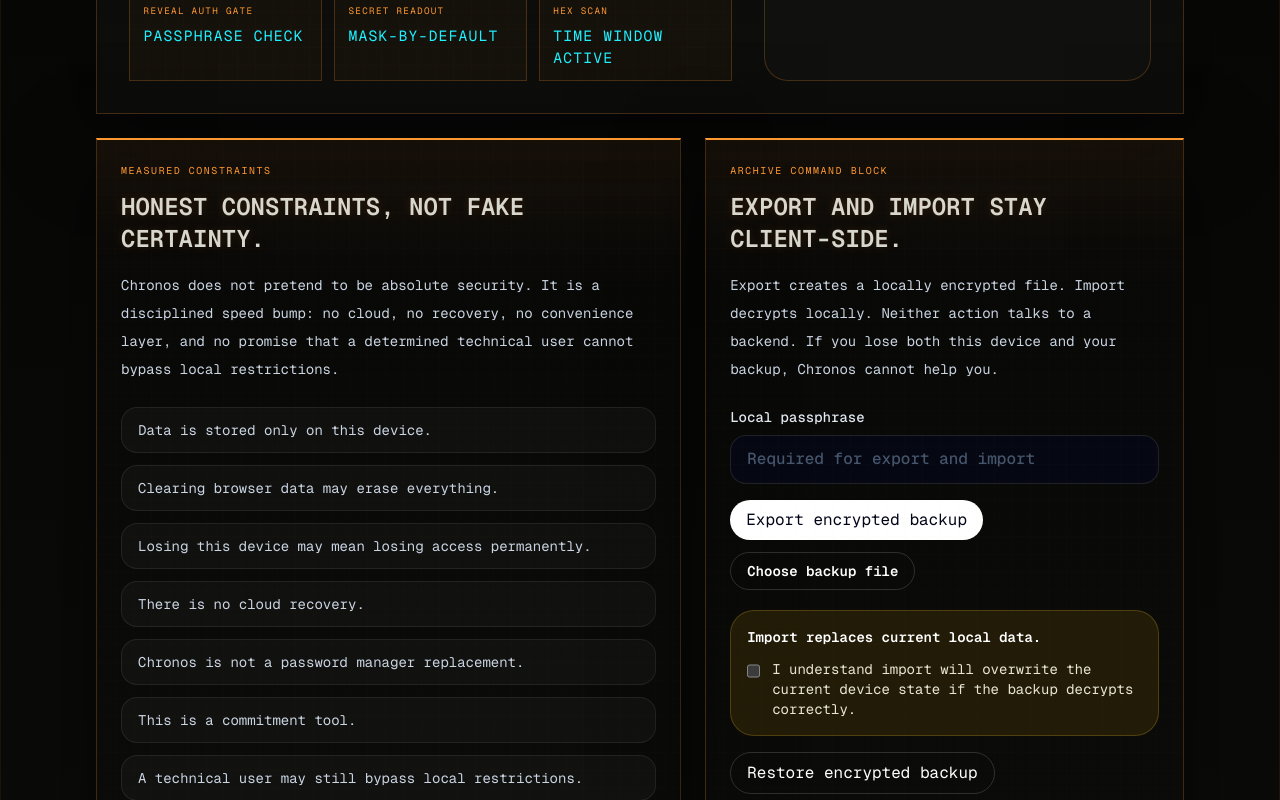
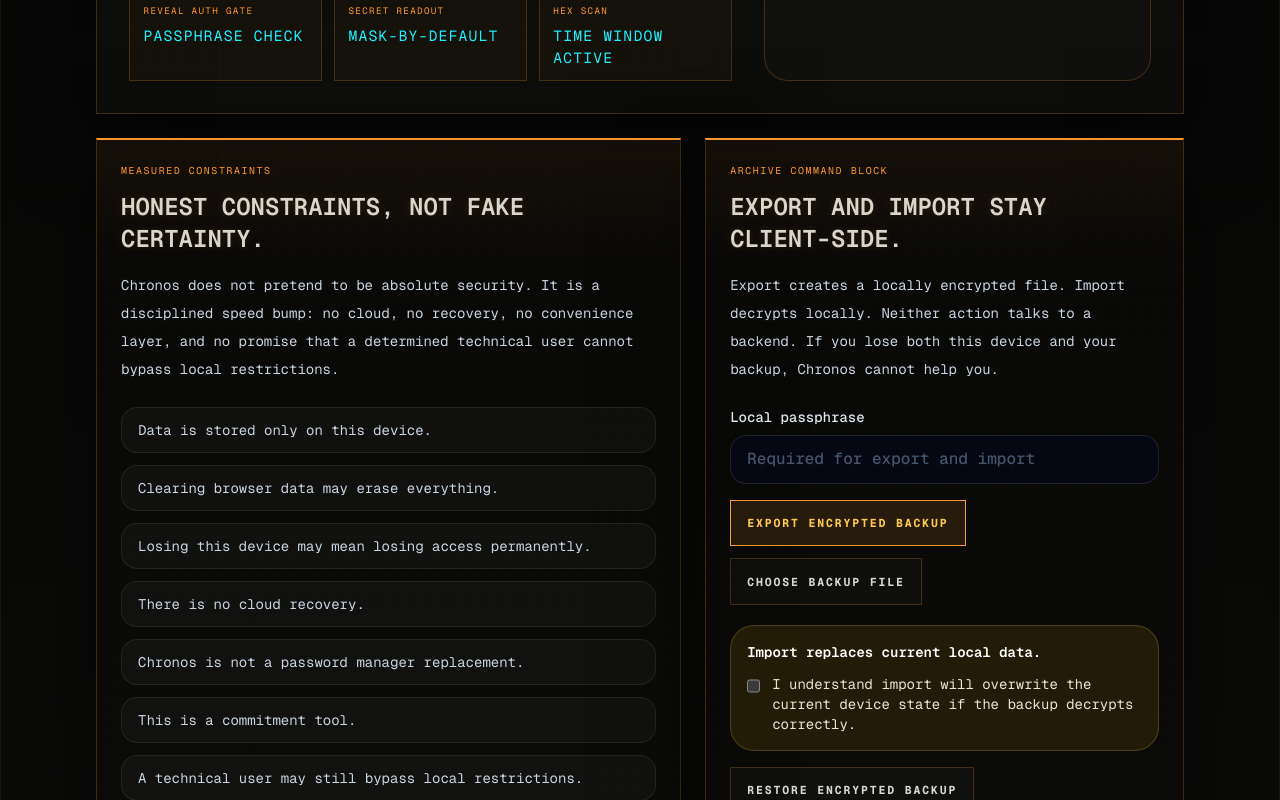
Before and after one commit to HODLCLONE/chronos, a Next.js app: page / in a window 1280 px wide. Shown: the part 540-1340 px from the top of the page. Built offline with nearby package versions, Linux system fonts and the light colour scheme.

Commit message:
feat: harden chronos command surfaces

```diff
--- a/src/app/globals.css
+++ b/src/app/globals.css
@@ -212,6 +212,63 @@
   opacity: 0.28;
 }
 
+.command-button,
+.command-button-muted,
+.command-button-danger {
+  display: inline-flex;
+  min-height: 2.75rem;
+  width: 100%;
+  align-items: center;
+  justify-content: center;
+  border-radius: 0;
+  padding: 0.85rem 1rem;
+  font-size: 0.72rem;
+  font-weight: 700;
+  letter-spacing: 0.16em;
+  text-transform: uppercase;
+  transition: background-color 0.15s ease, color 0.15s ease, border-color 0.15s ease;
+}
+
+.command-button {
+  border: 1px solid var(--chronos-gold);
+  background: rgba(255, 152, 48, 0.12);
+  color: var(--chronos-gold-strong);
+}
+
+.command-button:hover {
+  background: rgba(255, 152, 48, 0.2);
+}
+
+.command-button-muted {
+  border: 1px solid var(--chronos-border);
+  background: rgba(255, 255, 255, 0.02);
+  color: var(--chronos-ink);
+}
+
+.command-button-muted:hover {
+  border-color: var(--chronos-border-strong);
+  color: var(--chronos-gold-strong);
+}
+
+.command-button-danger {
+  border: 1px solid rgba(255, 48, 48, 0.45);
+  background: rgba(255, 48, 48, 0.1);
+  color: #ff7a7a;
+}
+
+.command-button-danger:hover {
+  background: rgba(255, 48, 48, 0.18);
+}
+
+@media (min-width: 640px) {
+  .command-button,
+  .command-button-muted,
+  .command-button-danger {
+    width: auto;
+    min-height: 0;
+  }
+}
+
 .chronos-hourglass {
   position: relative;
   display: inline-flex;
--- a/src/components/chronos-app.tsx
+++ b/src/components/chronos-app.tsx
@@ -312,7 +312,7 @@
             <div className="mt-4 flex flex-col gap-3 sm:flex-row sm:flex-wrap">
               <button
                 type="button"
-                className="inline-flex min-h-11 w-full items-center justify-center rounded-full bg-white px-4 py-3 text-sm font-semibold text-slate-950 transition hover:bg-cyan-100 sm:min-h-0 sm:w-auto sm:py-2"
+                className="command-button"
                 onClick={() => {
                   handleExport().catch((error) =>
                     setToast({
@@ -324,7 +324,7 @@
               >
                 Export encrypted backup
               </button>
-              <label className="inline-flex min-h-11 w-full items-center justify-center rounded-full border border-white/15 px-4 py-3 text-sm font-semibold text-white transition hover:border-white/30 hover:text-cyan-200 sm:min-h-0 sm:w-auto sm:py-2">
+              <label className="command-button-muted">
                 <input ref={importInputRef} type="file" accept="application/json" className="hidden" />
                 Choose backup file
               </label>
@@ -345,7 +345,7 @@
 
             <button
               type="button"
-              className="mt-4 inline-flex min-h-11 w-full items-center justify-center rounded-full border border-white/15 px-4 py-3 text-sm font-semibold text-white transition hover:border-white/30 hover:text-cyan-200 sm:min-h-0 sm:w-auto sm:py-2"
+              className="command-button-muted mt-4"
               onClick={() => {
                 const file = importInputRef.current?.files?.[0] ?? null;
                 handleImport(file).catch((error) =>
--- a/src/components/lockin-detail-client.tsx
+++ b/src/components/lockin-detail-client.tsx
@@ -113,12 +113,12 @@
     <main className="min-h-dvh bg-[linear-gradient(180deg,#02040a_0%,#070b14_55%,#05070d_100%)] px-4 pb-[calc(1.5rem+var(--safe-bottom))] pt-[calc(1.25rem+var(--safe-top))] text-slate-200 sm:px-6 sm:py-8 lg:px-8">
       <div className="mx-auto flex max-w-5xl flex-col gap-5 sm:gap-6">
         <div className="flex flex-col gap-3 sm:flex-row sm:flex-wrap sm:items-center sm:justify-between">
-          <Link href="/" className="inline-flex min-h-11 w-full items-center justify-center rounded-full border border-white/15 px-4 py-3 text-sm font-semibold text-white transition hover:border-white/30 hover:text-cyan-200 sm:min-h-0 sm:w-auto sm:py-2">
+          <Link href="/" className="command-button-muted">
             Back to vault
           </Link>
           <button
             type="button"
-            className="inline-flex min-h-11 w-full items-center justify-center rounded-full border border-rose-300/20 px-4 py-3 text-sm font-semibold text-rose-100 transition hover:border-rose-300/40 sm:min-h-0 sm:w-auto sm:py-2"
+            className="command-button-danger"
             onClick={() => {
               handleDelete().catch(() => setError("Chronos could not delete the local record."));
             }}
@@ -172,9 +172,9 @@
         </section>
 
         <section className="grid gap-6 lg:grid-cols-[0.9fr_1.1fr]">
-          <div className="rounded-[1.75rem] border border-white/10 bg-slate-950/70 p-4 sm:rounded-[2rem] sm:p-6">
-            <p className="text-xs uppercase tracking-[0.3em] text-slate-500">Reveal gate</p>
-            <h2 className="mt-3 text-2xl font-semibold text-white">
+          <div className="chronos-panel command-block scanner-grid p-4 sm:p-6">
+            <p className="command-block-label">REVEAL AUTH GATE</p>
+            <h2 className="chronos-title mt-3 text-2xl font-semibold">
               {status === "ready" ? "You waited. Now prove it with the passphrase." : "Not yet."}
             </h2>
             <p className="mt-4 text-sm leading-7 text-slate-300">
@@ -196,7 +196,7 @@
 
             <button
               type="button"
-              className="mt-4 inline-flex min-h-12 w-full items-center justify-center rounded-full bg-cyan-300 px-5 py-3 text-sm font-semibold text-slate-950 transition disabled:cursor-not-allowed disabled:bg-slate-600 disabled:text-slate-300 sm:min-h-0"
+              className="command-button mt-4 disabled:cursor-not-allowed disabled:opacity-40"
               disabled={status !== "ready"}
               onClick={() => {
                 handleReveal().catch((revealError) =>
@@ -215,9 +215,9 @@
             ) : null}
           </div>
 
-          <div className="rounded-[1.75rem] border border-white/10 bg-slate-950/70 p-4 sm:rounded-[2rem] sm:p-6">
-            <p className="text-xs uppercase tracking-[0.3em] text-slate-500">Secret material</p>
-            <h2 className="mt-3 text-2xl font-semibold text-white">Masked by default. Explicit reveal only.</h2>
+          <div className="chronos-panel command-block scanner-grid p-4 sm:p-6">
+            <p className="command-block-label">SECRET READOUT</p>
+            <h2 className="chronos-title mt-3 text-2xl font-semibold">Masked by default. Explicit reveal only.</h2>
 
             {revealed ? (
               <div className="mt-6 space-y-5">
@@ -226,7 +226,7 @@
                   <p className="mt-3 break-all text-lg font-medium text-white">{revealed.usernameOrEmail}</p>
                   <button
                     type="button"
-                    className="mt-4 inline-flex min-h-11 w-full items-center justify-center rounded-full border border-white/15 px-4 py-3 text-sm font-semibold text-white transition hover:border-white/30 hover:text-cyan-200 sm:min-h-0 sm:w-auto sm:py-2"
+                    className="command-button-muted mt-4"
                     onClick={() => {
                       copyValue(revealed.usernameOrEmail, "Username or email").catch(() =>
                         setError("Chronos could not copy the username or email."),
@@ -275,8 +275,11 @@
                 ) : null}
               </div>
             ) : (
-              <div className="mt-6 rounded-3xl border border-dashed border-white/10 bg-white/[0.02] px-6 py-10 text-sm leading-7 text-slate-400">
-                Chronos will not auto-reveal, auto-copy, or auto-help. Wait for expiry, enter the passphrase, and choose each exposure action yourself.
+              <div className="id-block mt-6">
+                <p className="id-block-label">SECRET READOUT</p>
+                <p className="mt-3 text-sm leading-7 text-[var(--chronos-muted)]">
+                  The console will not auto-reveal, auto-copy, or auto-help. Wait for expiry, enter the passphrase, and choose each exposure action yourself.
+                </p>
               </div>
             )}
           </div>
```
